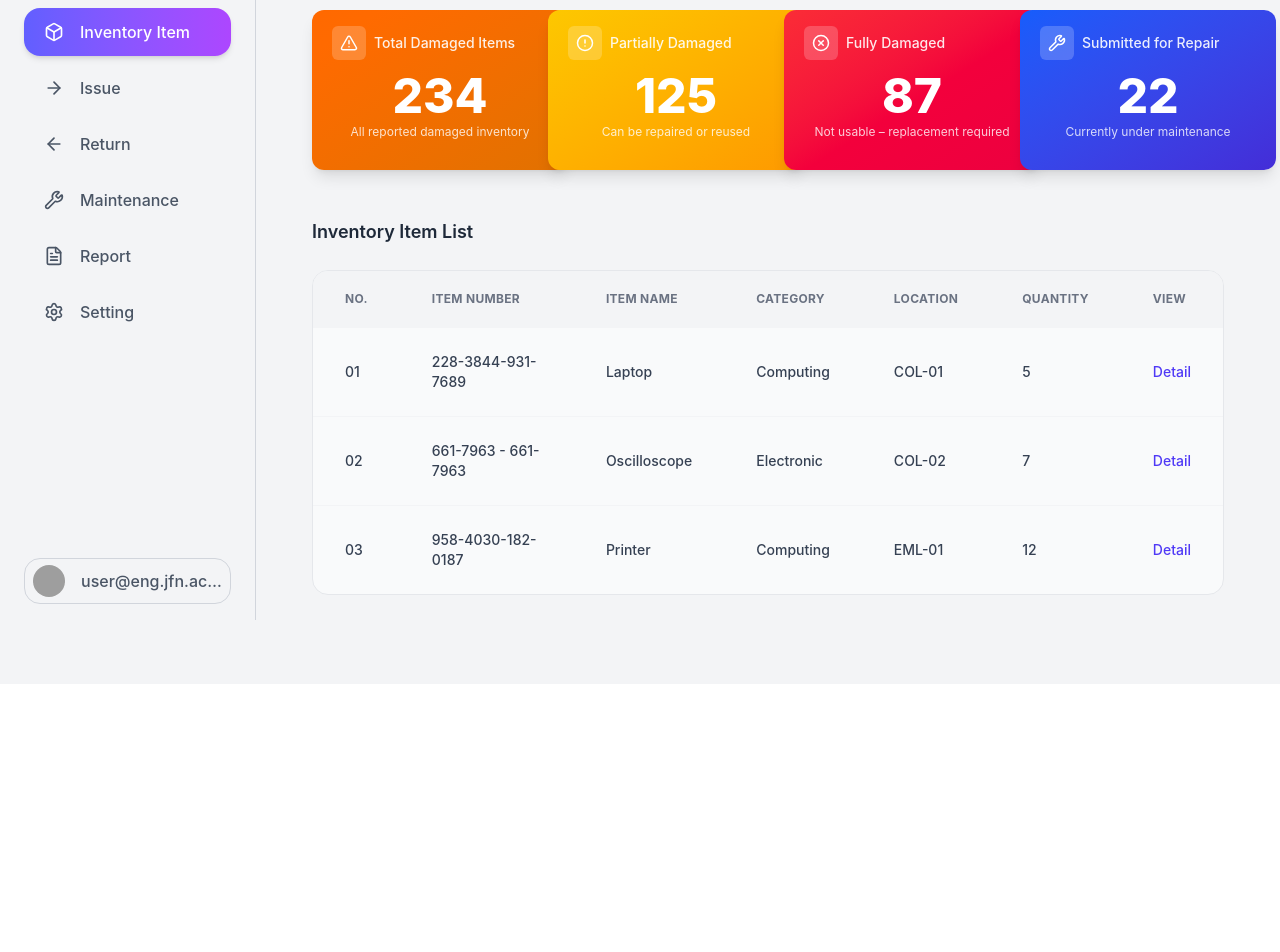
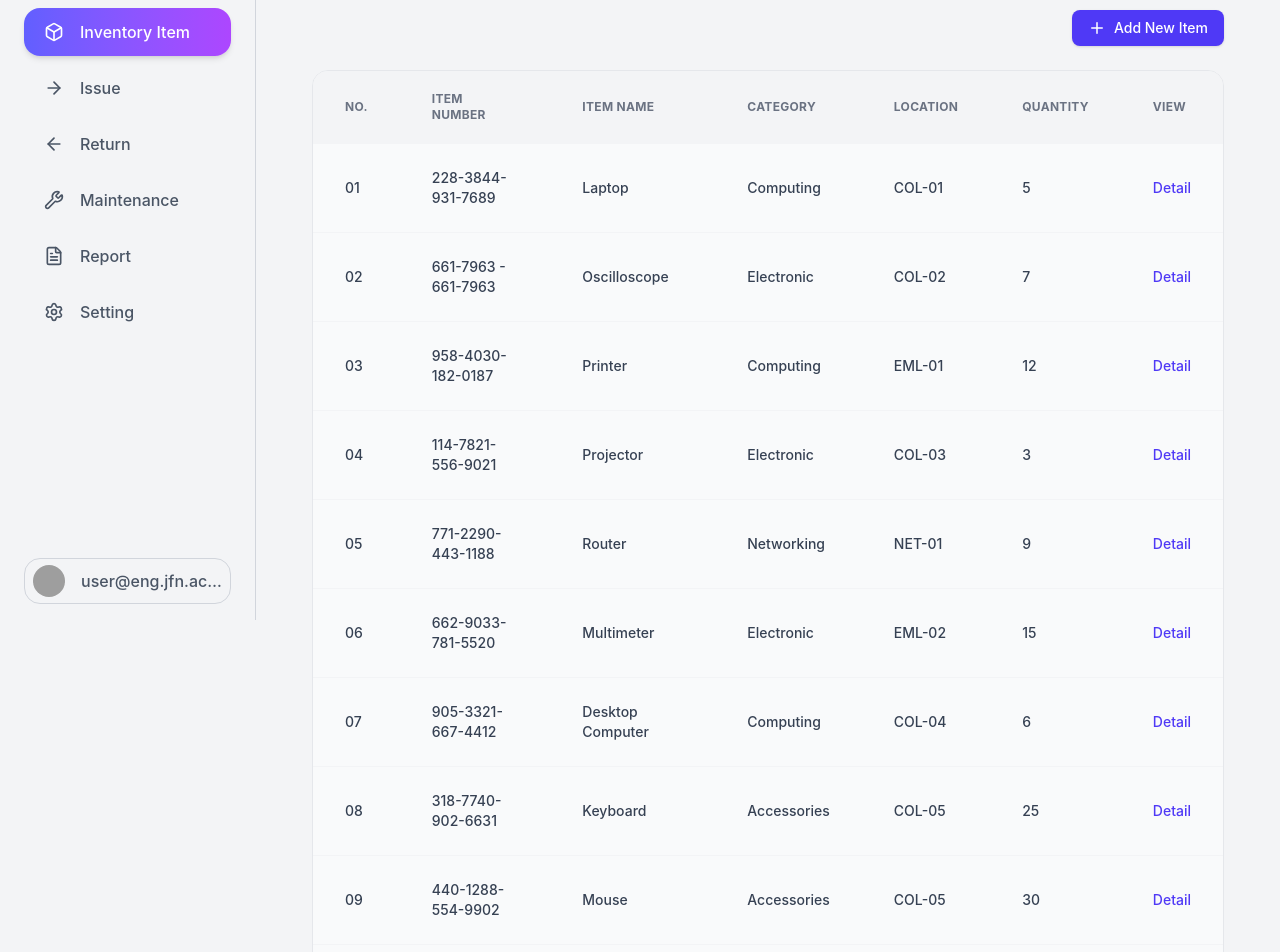
Before and after one commit to karenthiran/Inventory-Management-System, a React (Vite) app in the folder client/: page /inventory in a window 1280 px wide. Shown: the part 180-1132 px from the top of the page. Before the commit the page ends 864 px from the top, so only its background shows below. Built offline with nearby package versions, Linux system fonts and the light colour scheme; grey boxes are pictures that could not be loaded.

Commit message:
inventry table added

```diff
--- a/client/src/pages/InventoryItem.jsx
+++ b/client/src/pages/InventoryItem.jsx
@@ -1,45 +1,10 @@
 import React from "react";
-import DashboardCard from "../components/common/DashboardCard";
+import { useNavigate } from "react-router-dom";
 import InventoryTable from "../components/layout/inventory/InventoryTable";
-import {
-  AlertTriangle,
-  AlertCircle,
-  XCircle,
-  Wrench,
-  LayoutGrid,
-} from "lucide-react";
+import { LayoutGrid, Plus } from "lucide-react";
 
 const InventoryItem = () => {
-  const cardData = [
-    {
-      title: "Total Damaged Items",
-      value: 234,
-      subtitle: "All reported damaged inventory",
-      icon: <AlertTriangle size={18} />,
-      gradient: "from-orange-500 to-amber-600",
-    },
-    {
-      title: "Partially Damaged",
-      value: 125,
-      subtitle: "Can be repaired or reused",
-      icon: <AlertCircle size={18} />,
-      gradient: "from-yellow-400 to-amber-500",
-    },
-    {
-      title: "Fully Damaged",
-      value: 87,
-      subtitle: "Not usable – replacement required",
-      icon: <XCircle size={18} />,
-      gradient: "from-red-500 to-rose-600",
-    },
-    {
-      title: "Submitted for Repair",
-      value: 22,
-      subtitle: "Currently under maintenance",
-      icon: <Wrench size={18} />,
-      gradient: "from-blue-600 to-indigo-700",
-    },
-  ];
+  const navigate = useNavigate();
 
   const tableColumns = [
     { header: "NO.", accessor: "no" },
@@ -83,32 +48,88 @@ const InventoryItem = () => {
       location: "EML-01",
       quantity: 12,
     },
+    {
+      no: "04",
+      itemNumber: "114-7821-556-9021",
+      itemName: "Projector",
+      category: "Electronic",
+      location: "COL-03",
+      quantity: 3,
+    },
+    {
+      no: "05",
+      itemNumber: "771-2290-443-1188",
+      itemName: "Router",
+      category: "Networking",
+      location: "NET-01",
+      quantity: 9,
+    },
+    {
+      no: "06",
+      itemNumber: "662-9033-781-5520",
+      itemName: "Multimeter",
+      category: "Electronic",
+      location: "EML-02",
+      quantity: 15,
+    },
+    {
+      no: "07",
+      itemNumber: "905-3321-667-4412",
+      itemName: "Desktop Computer",
+      category: "Computing",
+      location: "COL-04",
+      quantity: 6,
+    },
+    {
+      no: "08",
+      itemNumber: "318-7740-902-6631",
+      itemName: "Keyboard",
+      category: "Accessories",
+      location: "COL-05",
+      quantity: 25,
+    },
+    {
+      no: "09",
+      itemNumber: "440-1288-554-9902",
+      itemName: "Mouse",
+      category: "Accessories",
+      location: "COL-05",
+      quantity: 30,
+    },
+    {
+      no: "10",
+      itemNumber: "552-6671-223-8044",
+      itemName: "Power Supply Unit",
+      category: "Hardware",
+      location: "HW-01",
+      quantity: 8,
+    },
   ];
 
   return (
     <div className="px-6 py-4">
-      {/* Header */}
+      {/* Page Header */}
       <div className="flex items-center gap-3 mb-10">
         <div className="bg-indigo-100 p-2 rounded-lg">
           <LayoutGrid size={22} className="text-indigo-600" />
         </div>
         <h1 className="text-xl font-semibold text-gray-800">
-          Inventory Overview
+          Inventory Item List
         </h1>
       </div>
 
-      {/* Cards */}
-      <div className="max-w-7xl mx-auto grid grid-cols-1 sm:grid-cols-2 lg:grid-cols-4 gap-8 mb-12">
-        {cardData.map((card, index) => (
-          <DashboardCard key={index} {...card} />
-        ))}
-      </div>
-
-      {/* Table */}
+      {/* Table Section */}
       <div className="max-w-7xl mx-auto">
-        <h2 className="text-lg font-semibold text-gray-800 mb-6">
-          Inventory Item List
-        </h2>
+        {/* Add Button Row (Right Aligned) */}
+        <div className="flex justify-end mb-6">
+          <button
+            onClick={() => navigate("/add-item")}
+            className="flex items-center gap-2 bg-indigo-600 hover:bg-indigo-700 text-white px-4 py-2 rounded-lg text-sm font-medium transition-all duration-200 shadow-sm"
+          >
+            <Plus size={18} />
+            Add New Item
+          </button>
+        </div>
 
         <InventoryTable columns={tableColumns} data={tableData} />
       </div>
```
